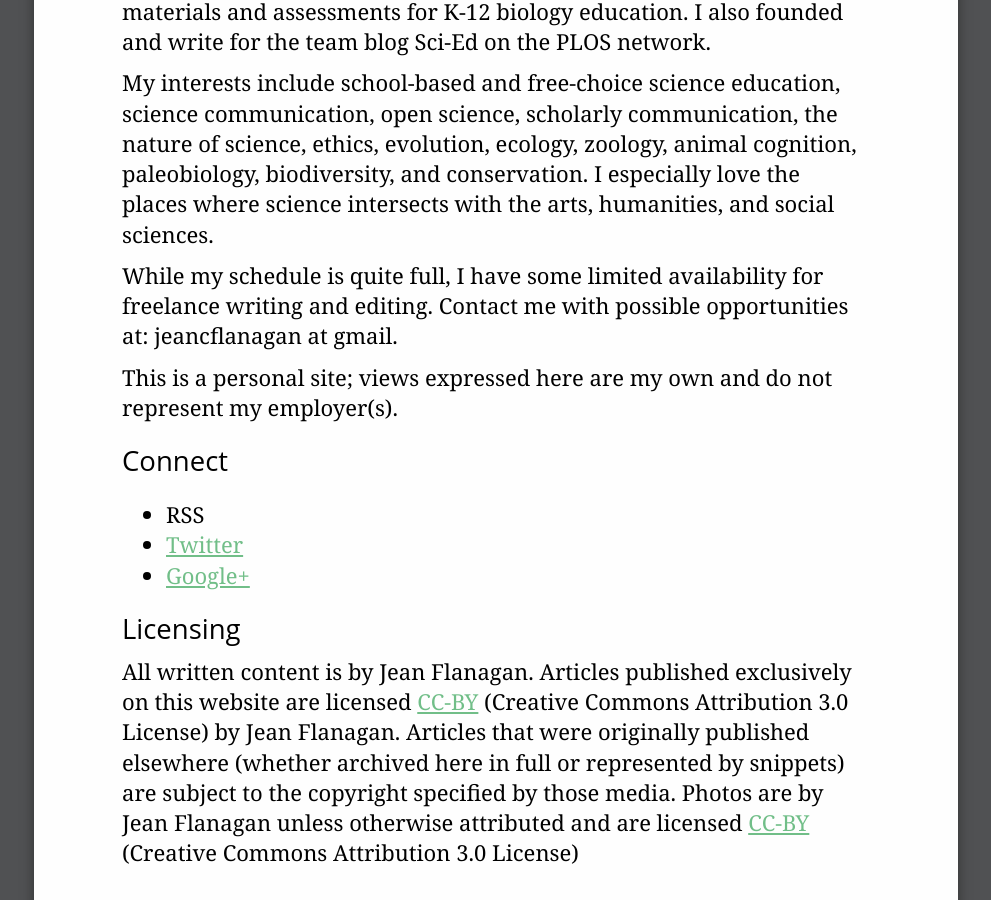
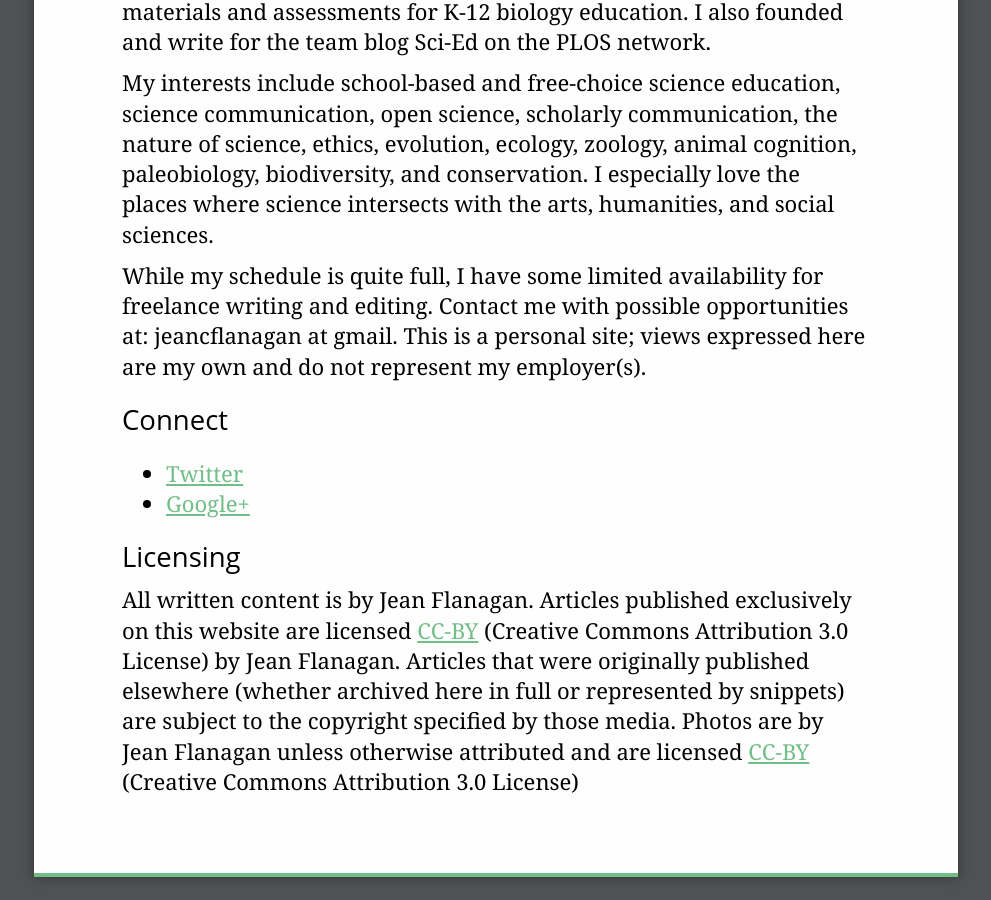
Before and after one commit to jshawl/jeancflanagan, a Jekyll site: the page built from about/index.md, in a window 1280 px wide and 900 px high, scrolled down 400 px. Shown: the whole window, without its empty margins (144-1135 px from the left). Built offline with Jekyll 4.4.1, drawn with Linux system fonts in a browser that asks for light colours.

Commit message:
changed about page to md

```diff
--- a/about/index.md
+++ b/about/index.md
@@ -3,16 +3,18 @@
 title: About
 ---
 
-<p>I’m a science education researcher and writer living in Washington, DC. I’m currently a Research Associate at AAAS Project 2061, where I’ve been since 2009. My research and development focus is on curriculum materials and assessments for K-12 biology education. I also founded and write for the team blog Sci-Ed on the PLOS network.</p>
-<p>My interests include school-based and free-choice science education, science communication, open science, scholarly communication, the nature of science, ethics, evolution, ecology, zoology, animal cognition, paleobiology, biodiversity, and conservation. I especially love the places where science intersects with the arts, humanities, and social sciences. </p>
-<p>While my schedule is quite full, I have some limited availability for freelance writing and editing. Contact me with possible opportunities at: jeancflanagan at gmail.</p>
-<p>This is a personal site; views expressed here are my own and do not represent my employer(s).</p>
-<h2>Connect</h2>
-<ul>
-<li>RSS</li>
-<li><a href="https://twitter.com/jeancflanagan">Twitter</a></li>
-<li><a href="https://plus.google.com/110091158982110640683/posts">Google+</a></li>
-</ul>
+I’m a science education researcher and writer living in Washington, DC. I’m currently a Research Associate at AAAS Project 2061, where I’ve been since 2009. My research and development focus is on curriculum materials and assessments for K-12 biology education. I also founded and write for the team blog Sci-Ed on the PLOS network.
 
-<h2>Licensing</h2>
-<p>All written content is by Jean Flanagan. Articles published exclusively on this website are licensed <a href="http://creativecommons.org/licenses/by/3.0/deed.en_US">CC-BY</a> (Creative Commons Attribution 3.0 License) by Jean Flanagan. Articles that were originally published elsewhere (whether archived here in full or represented by snippets) are subject to the copyright specified by those media. Photos are by Jean Flanagan unless otherwise attributed and are licensed <a href="http://creativecommons.org/licenses/by/3.0/deed.en_US">CC-BY</a> (Creative Commons Attribution 3.0 License)</p>
+My interests include school-based and free-choice science education, science communication, open science, scholarly communication, the nature of science, ethics, evolution, ecology, zoology, animal cognition, paleobiology, biodiversity, and conservation. I especially love the places where science intersects with the arts, humanities, and social sciences.
+
+While my schedule is quite full, I have some limited availability for freelance writing and editing. Contact me with possible opportunities at: jeancflanagan at gmail.
+This is a personal site; views expressed here are my own and do not represent my employer(s).
+
+## Connect
+
+- [Twitter](https://twitter.com/jeancflanagan)
+- [Google+](https://plus.google.com/110091158982110640683/posts)
+
+## Licensing
+
+All written content is by Jean Flanagan. Articles published exclusively on this website are licensed [CC-BY](http://creativecommons.org/licenses/by/3.0/deed.en_US) (Creative Commons Attribution 3.0 License) by Jean Flanagan. Articles that were originally published elsewhere (whether archived here in full or represented by snippets) are subject to the copyright specified by those media. Photos are by Jean Flanagan unless otherwise attributed and are licensed [CC-BY](http://creativecommons.org/licenses/by/3.0/deed.en_US) (Creative Commons Attribution 3.0 License)
```
